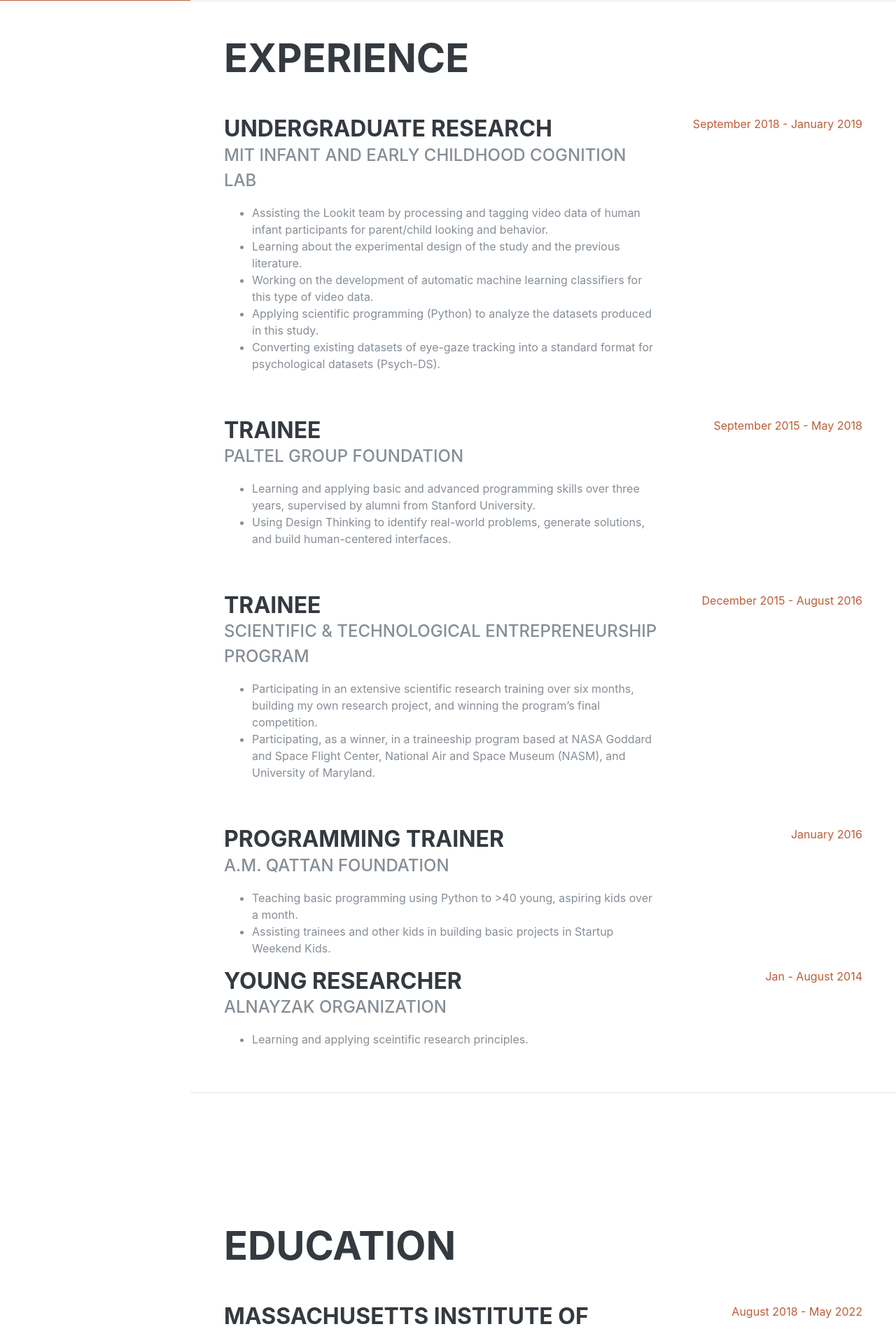
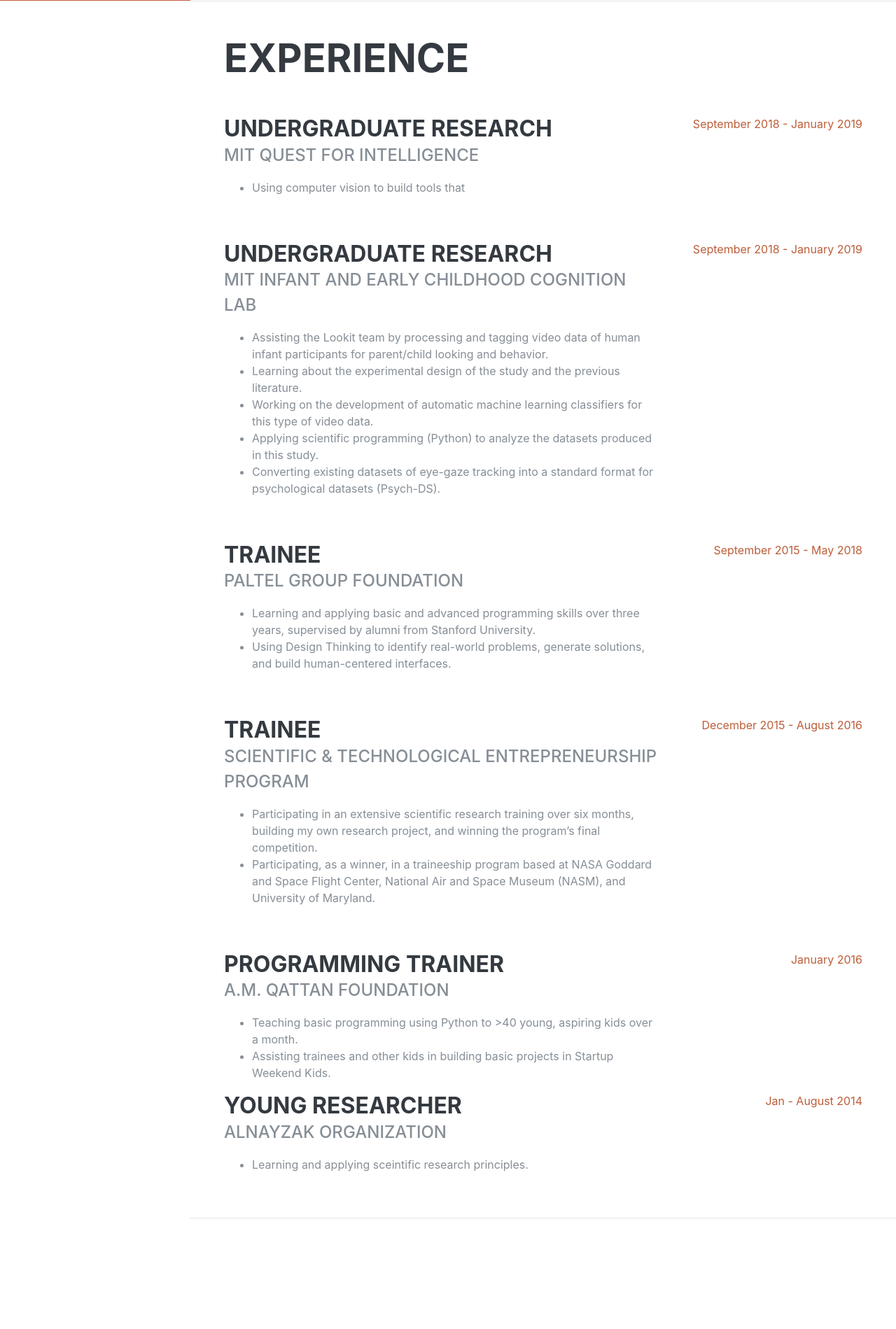
Before and after one commit to shehadak/portfolio, a Flask app: page /home in a window 1280 px wide. Shown: the part 799-2698 px from the top of the page at 70% size. Run offline with Flask 2, Linux system fonts and the light colour scheme; some libraries are stand-ins or nearby versions; some web fonts are replaced.

Commit message:
new modification

```diff
--- a/templates/index.html
+++ b/templates/index.html
@@ -121,13 +121,26 @@
           <div class="resume-item d-flex flex-column flex-md-row mb-5">
             <div class="resume-content mr-auto">
               <h3 class="mb-0">Undergraduate Research</h3>
+              <div class="subheading mb-3">MIT Quest for Intelligence</div>
+              <ul>
+                <li>Using computer vision to build tools that</li>
+              </ul>
+            </div>
+            <div class="resume-date text-md-right">
+              <span class="text-primary">September 2018 - January 2019</span>
+            </div>
+          </div>
+
+          <div class="resume-item d-flex flex-column flex-md-row mb-5">
+            <div class="resume-content mr-auto">
+              <h3 class="mb-0">Undergraduate Research</h3>
               <div class="subheading mb-3">MIT Infant and Early Childhood Cognition Lab</div>
               <ul>
                 <li>Assisting the Lookit team by processing and tagging video data of human infant participants for parent/child looking and behavior.</li>
                 <li>Learning about the experimental design of the study and the previous literature.</li>
                 <li>Working on the development of automatic machine learning classifiers for this type of video data.</li>
                 <li>Applying scientific programming (Python) to analyze the datasets produced in this study.</li>
-                <li>Converting existing datasets of eye-gaze tracking into a standard format for psychological datasets (Psych-DS).
+                <li>Converting existing datasets of eye-gaze tracking into a standard format for psychological datasets (Psych-DS).</li>
               </ul>
             </div>
             <div class="resume-date text-md-right">
```
Also changed, not shown: 4 other files.
